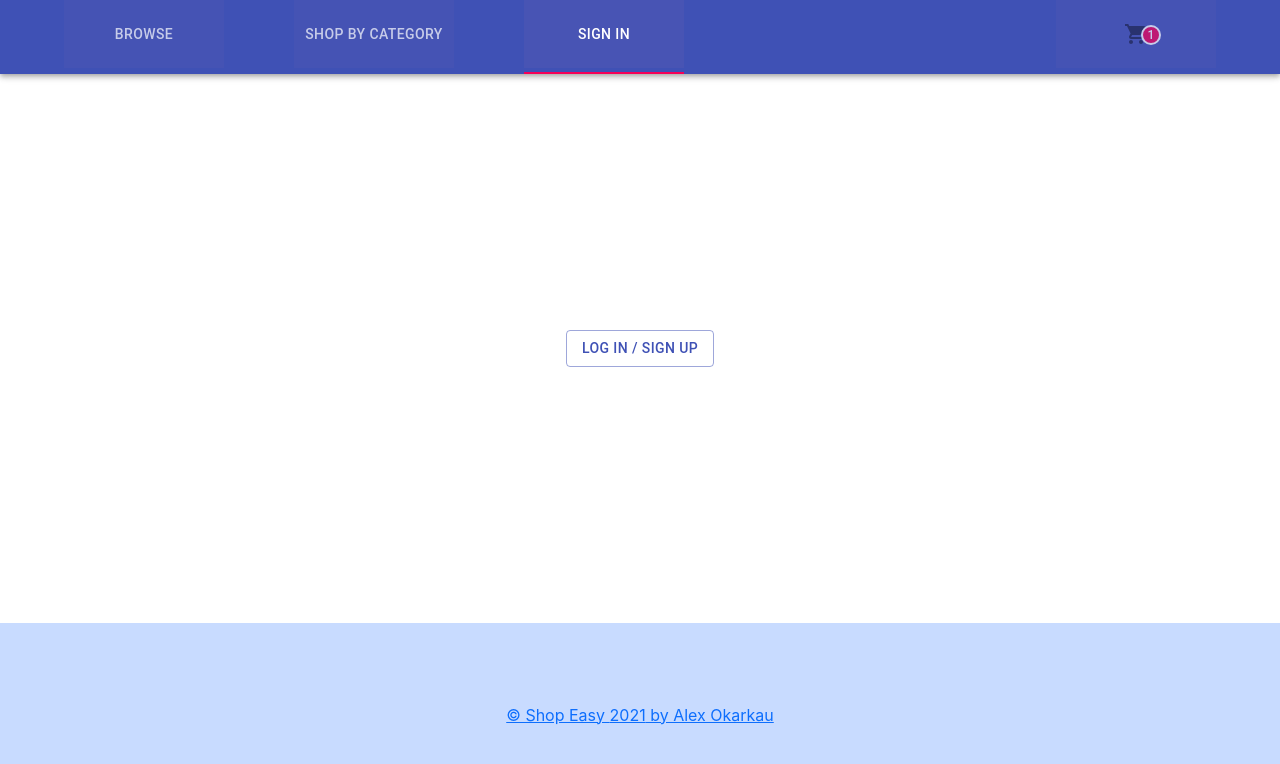
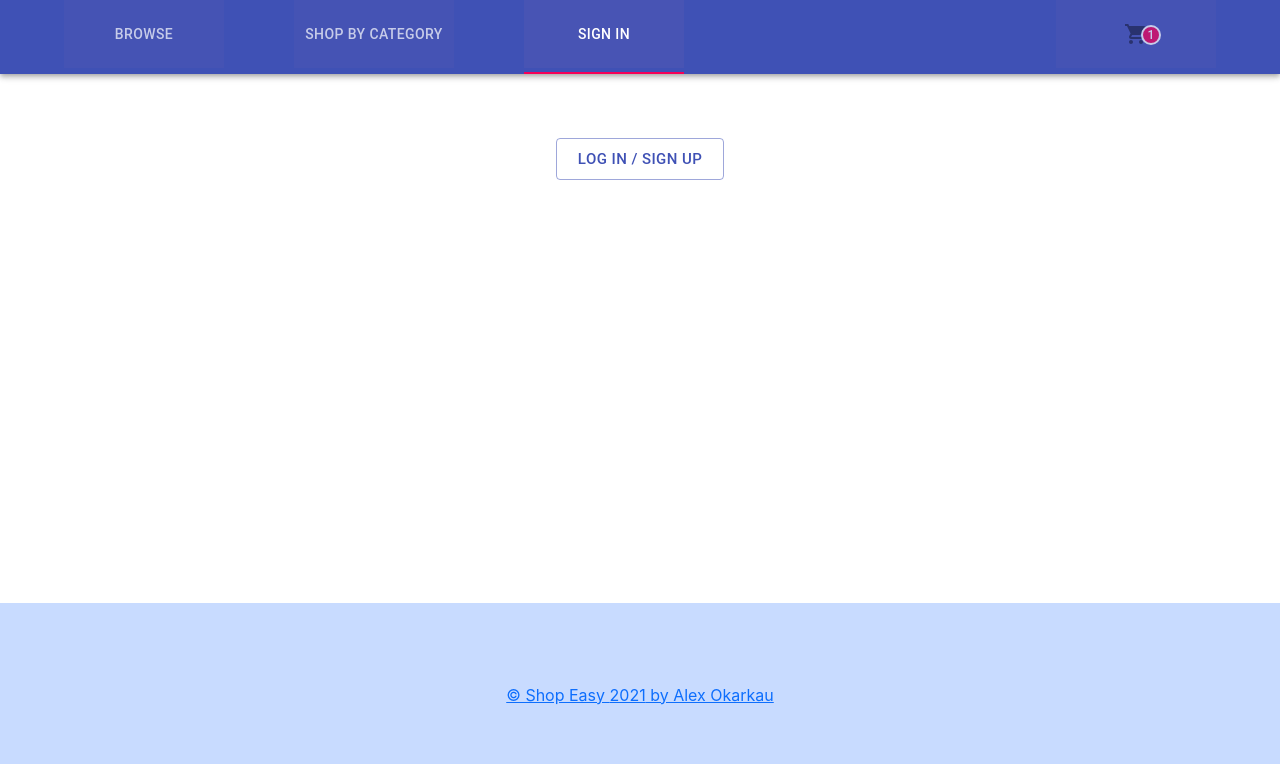
Before and after one commit to okorkov/shop-easy, a React (Create React App) app: page /login in a window 1280 px wide. Shown: the top 764 px of the page. Built offline with nearby package versions, Linux system fonts and the light colour scheme.

Commit message:
thunk package installed

```diff
--- a/package.json
+++ b/package.json
@@ -19,6 +19,7 @@
     "react-share": "^4.4.0",
     "react-share-button": "^0.0.4",
     "redux": "^4.0.5",
+    "redux-thunk": "^2.3.0",
     "web-vitals": "^1.0.1"
   },
   "scripts": {
--- a/src/components/LoginForm.jsx
+++ b/src/components/LoginForm.jsx
@@ -31,7 +31,7 @@ const LoginForm = (props) => {
     <TextField id="standard-basic" label="email" name="email"/>
     <TextField id="standard-basic" label="your name" name="name"/>
     <TextField id="standard-basic" label="password" type="password" name="password"/>
-    <TextField id="standard-basic" label="confirm password" type="password " name="password_confirmation"/>
+    <TextField id="standard-basic" label="confirm password" type="password" name="password_confirmation"/>
     <Button autoFocus onClick={() => props.handleClose()} color="primary">
       Sign Up
     </Button>
--- a/src/components/LoginPage.jsx
+++ b/src/components/LoginPage.jsx
@@ -16,8 +16,8 @@ export default function Login() {
   };
 
   return (
-    <div style={{justifyContent: 'center', textAlign: 'center', paddingTop:'20%', paddingBottom:'20%'}}>
-      <Button variant="outlined" color="primary" onClick={handleClickOpen}>
+    <div style={{justifyContent: 'center', textAlign: 'center', paddingTop:'5%', paddingBottom:'33%'}}>
+      <Button variant="outlined" color="primary" onClick={handleClickOpen} size="large">
         Log In / Sign Up
       </Button>
       <Dialog onClose={handleClose} aria-labelledby="customized-dialog-title" open={open}>
```
Also changed, not shown: 1 other file (tests, documents, lock files or other folders).
